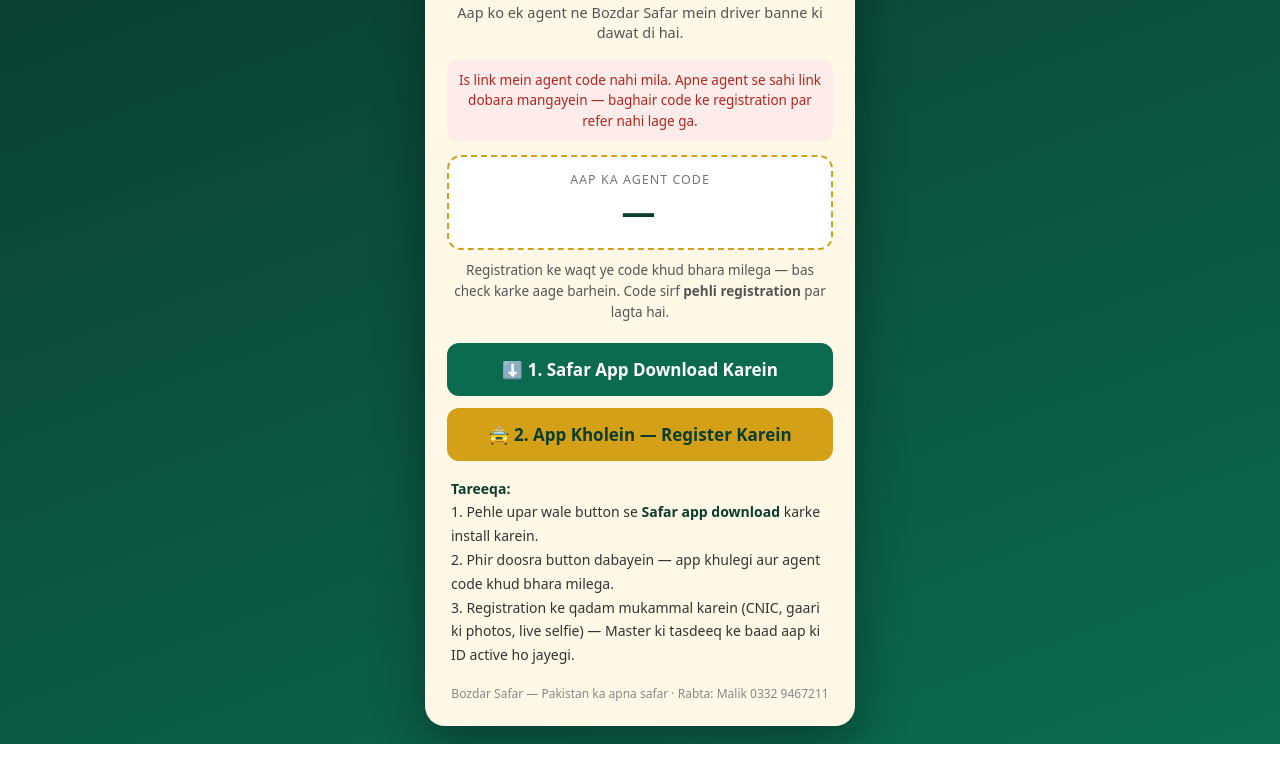
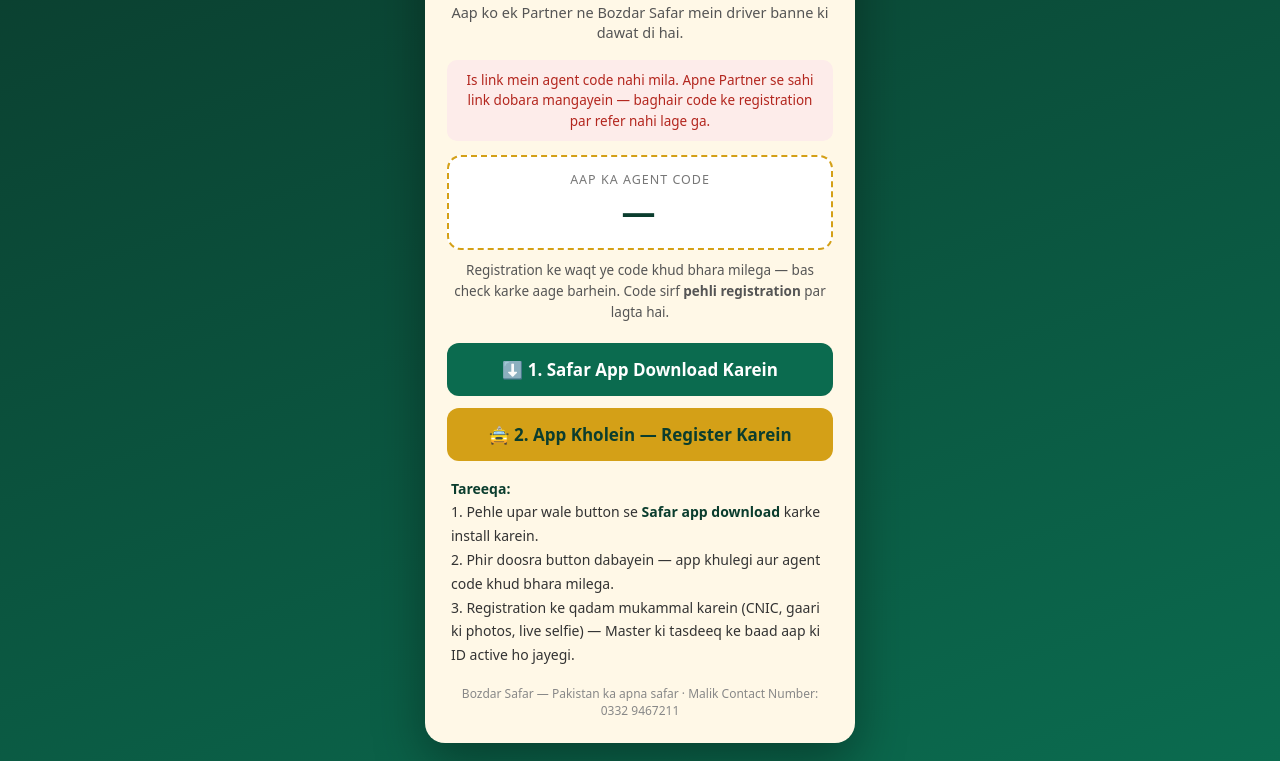
Before and after one commit to bozdarstudio/bozdar-safar, a plain HTML site: page agent.html in a window 1280 px wide. Shown: the part 121-882 px from the top of the page. Drawn offline with Linux system fonts and the light colour scheme.

Commit message:
Partner Contact Number (driver page)

```diff
--- a/agent.html
+++ b/agent.html
@@ -52,10 +52,10 @@
   <div class="card">
     <div class="brand">BOZDAR&nbsp;SAFAR</div>
     <h1>Driver Registration</h1>
-    <p class="tag">Aap ko ek agent ne Bozdar Safar mein driver banne ki dawat di hai.</p>
+    <p class="tag">Aap ko ek Partner ne Bozdar Safar mein driver banne ki dawat di hai.</p>
 
     <div class="missing" id="nocode">
-      Is link mein agent code nahi mila. Apne agent se sahi link dobara mangayein —
+      Is link mein agent code nahi mila. Apne Partner se sahi link dobara mangayein —
       baghair code ke registration par refer nahi lage ga.
     </div>
 
@@ -84,7 +84,7 @@
          Master ki tasdeeq ke baad aap ki ID active ho jayegi.
     </div>
 
-    <footer>Bozdar Safar — Pakistan ka apna safar · Rabta: <span id="ftAgentPart" style="display:none">Agent <span id="ftAgentNum"></span> · </span>Malik 0332 9467211</footer>
+    <footer>Bozdar Safar — Pakistan ka apna safar · <span id="ftAgentPart" style="display:none">Partner Contact Number: <span id="ftAgentNum"></span> · </span>Malik Contact Number: 0332 9467211</footer>
   </div>
 
 <script>
```
